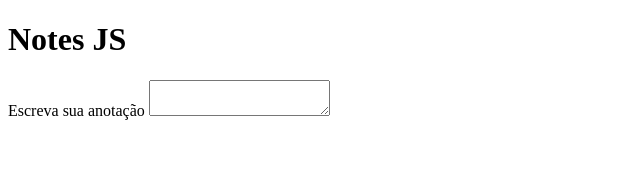
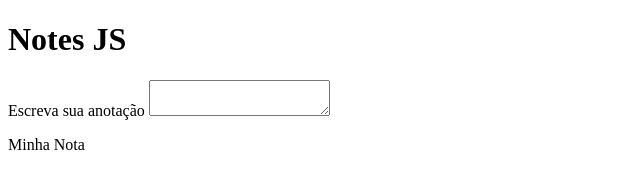
Before and after one commit to ubirajarapelli/notes-js, a plain HTML site: page index.html in a window 1280 px wide. Shown: the whole page, without its empty margins (0-640 px from the left). Drawn offline with Linux system fonts and the light colour scheme.

Commit message:
Marcacão inicial

```diff
--- a/index.html
+++ b/index.html
@@ -16,5 +16,10 @@
       <textarea name="nota" id="nota"></textarea>
     </form>
   </div>
+  <section class="stage">
+    <div class="note">
+      <p>Minha Nota</p>
+    </div>
+  </section>
 </body>
 </html>
```
